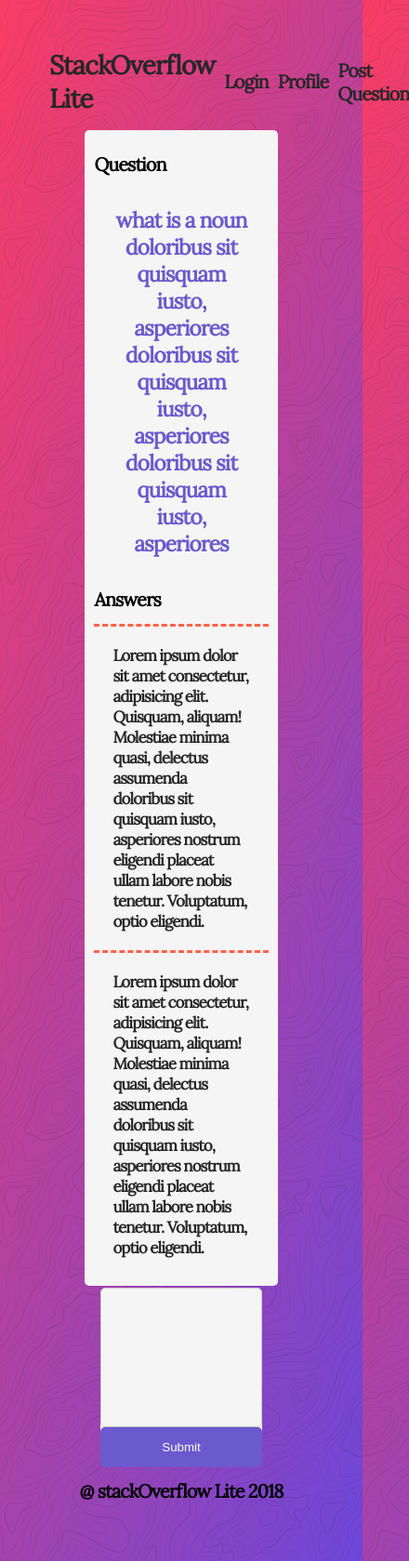
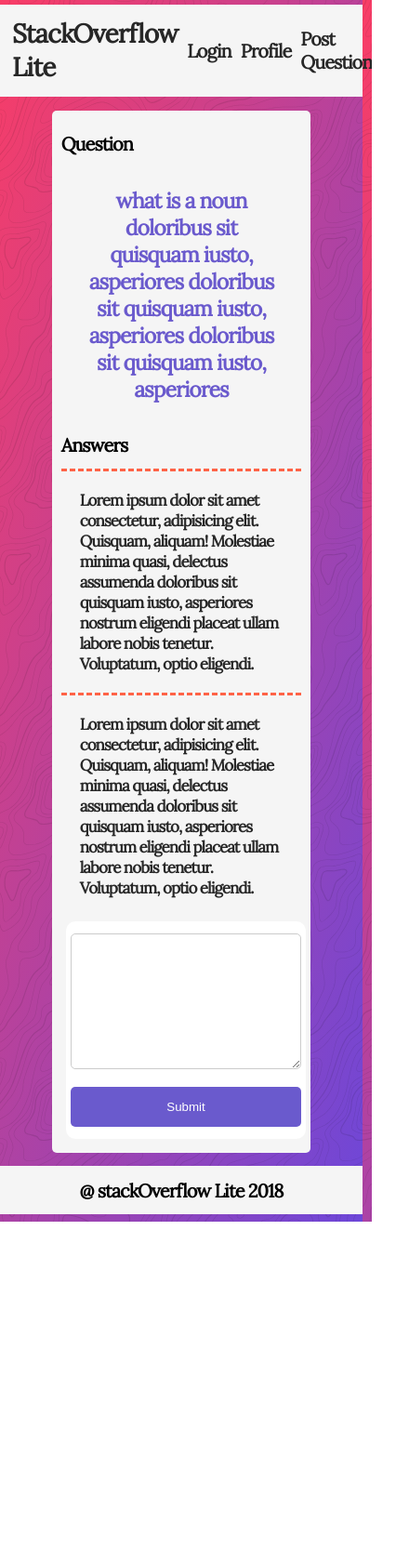
Before and after one commit to gbols/api-endpoint, a website: page question.html in a window 390 px wide. Shown: the whole page at 93% size, 440 px wide, since content can reach past the window. After the commit the page ends 1314 px from the top, so only its background shows below. Drawn offline with Linux system fonts and the light colour scheme.

Commit message:
modified the UI/UX expierience

```diff
--- a/question.html
+++ b/question.html
@@ -30,20 +30,22 @@
       <h4>Lorem ipsum dolor sit amet consectetur, adipisicing elit. Quisquam, aliquam! Molestiae minima quasi, delectus assumenda
         doloribus sit quisquam iusto, asperiores nostrum eligendi placeat ullam labore nobis tenetur. Voluptatum, optio eligendi.</h4>
 
-    </div>
-    <span class="right-side"></span>
-  </div>
-      <form action="#">
-        <div class="ans-form">
-          <textarea class ="lama"name="" id="" required cols="" rows="8"></textarea>
+    <!-- <span class="right-side"></span> -->
+      <form action="#" style="margin:5px;padding: 5px; width: 100%">
+        <div >
+          <textarea id="lama"name="" id="" required cols="" rows="8"></textarea>
         </div>
         <button type="submit">Submit</button>
       </form>
-  <div class="foot">
-    <span></span>
-    <h1>@ stackOverflow Lite 2018</h1>
-    <span></span>
-  </div>
+    </div>
+    </div>
+      <footer>
+        <div class="foot">
+          <span></span>
+          <h1>@ stackOverflow Lite 2018</h1>
+          <span></span>
+        </div>
+      </footer>
 </body>
 
 </html>
--- a/style.css
+++ b/style.css
@@ -31,8 +31,8 @@ body {
     linear-gradient(110deg, #f93d66, #6d47d9);
   background-size: 340px, auto;
   min-height: calc(100vh - 100px);
-  margin: 50px;
-  /* background: white; */
+  margin-right: 0px;
+   margin-left: 0px;; */
   background-attachment: fixed;
   letter-spacing: -1px;
 }
@@ -41,6 +41,7 @@ form {
     width: 60%;
     margin: auto;
     margin-top: 5%;
+    margin-bottom: 8%;
     border-radius: 10px;
     background: white;
     box-sizing: border-box;
@@ -118,17 +119,22 @@ span.psw {
 
 .all{
   display: grid;
-  grid-template-rows: 50px 1fr 50px;
+  min-height: 100%;
+  grid-template-rows: auto 1fr auto;
+  grid-template-columns: 100%;
 
 }
 .top{
-
+  background-color: whitesmoke;
   display: grid;
   grid-gap: 10px;
-  margin-top: -5%;
+  margin: 15px;
+  margin-left: 0px;
+  margin-right: 0px;
+  margin-top: -3px;
   grid-template-columns: 1fr;
   grid-auto-flow: column;
-  padding: 3px;
+  padding: 0px 13px;
   place-items: center center;
   align-content: start;
   position: relative;
@@ -138,7 +144,7 @@ span.psw {
 }
 
 .nav:hover, .top h1 a:hover{
-  background: #ffc600;
+  background: slateblue;
   padding: 10px;
   border-radius: 5px;
 
@@ -171,6 +177,7 @@ span.psw {
 }
 .middle {
     display: grid;
+    margin: 20px;
     grid-auto-columns: 3fr 1.5fr;
     grid-gap: 20px;
     grid-template-areas:
@@ -179,6 +186,7 @@ span.psw {
 
 .foot{
   display: grid;
+  margin-right: 0px;
   grid-template-columns: 1fr auto 1fr;
 }
 
@@ -209,6 +217,7 @@ color: whitesmoke;
   background: whitesmoke;
   padding: 10px;
   border-radius: 5px;
+  margin-bottom: 5%;
 }
 
 .answer-area h2, .answer-area h4{
@@ -228,6 +237,8 @@ color: whitesmoke;
 .prof-container{
     display: grid;
     grid-gap: 20px;
+    margin: 5%;
+    margin-top: 0px;
     grid-template-areas:
     "left-side right-side"
     "ask-que ans-given"
@@ -246,6 +257,9 @@ color: whitesmoke;
         "ask-que"
         "ans-given"
     }
+    form {
+      width: 350px;
+    }
 }
 .naso h4 a, .left a{
   text-decoration: none;
@@ -256,16 +270,17 @@ color: whitesmoke;
     background-color: #ffc600;
 }
 
-form .lama{
-  width: 100%;
-    height: 150px;
-    padding: 12px 20px;
-    box-sizing: border-box;
-    background-color: whitesmoke;
-    margin-top : -7%;
-    margin-bottom: -2%;
-    resize: none;
+
+footer{
+ background-color: whitesmoke;
+ width: 100%;
 }
-form button{
-  margin: 0px;
+
+div em{
+  color:slateblue ;
 }
+em{
+  margin-left: 5px;
+  padding: 4px;
+  color: #6d47d9;
+}
```
Also changed, not shown: index.html (+4 -2 lines), login.html (+7 -6 lines), postQuestion.html (+2 -0 lines), profile.html (+2 -1 lines), signup.html (+2 -1 lines), 1 other file.
